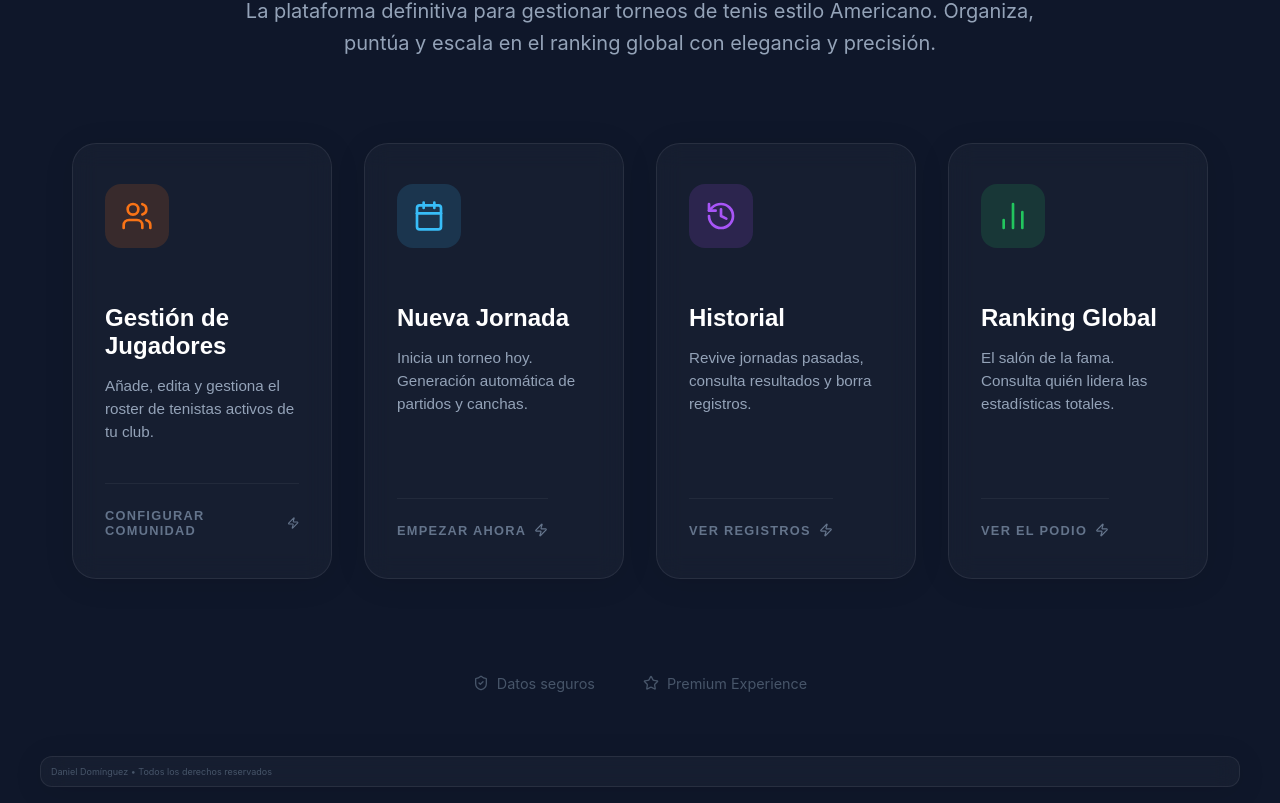
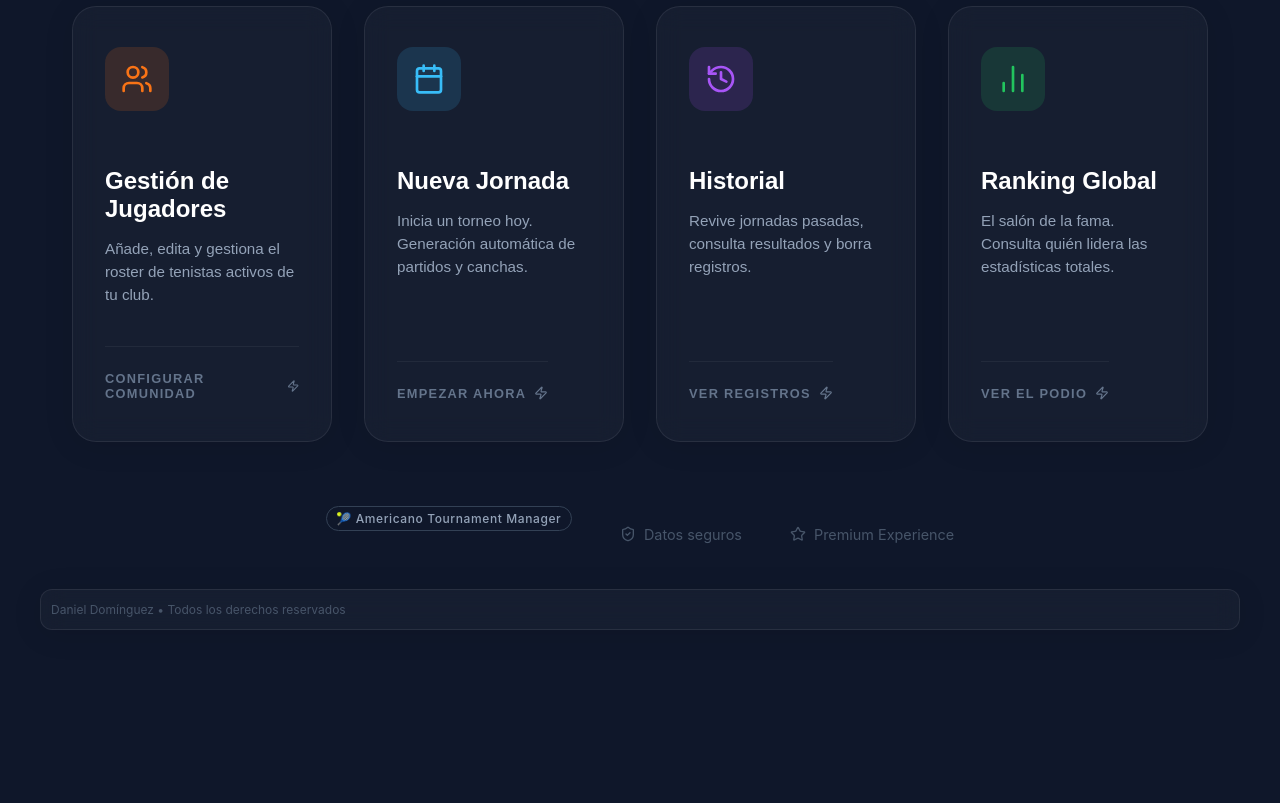
Before and after one commit to danield1969/americano-app, a React (Vite) app in the folder client/: page / in a window 1280 px wide. Shown: the part 462-1265 px from the top of the page. After the commit the page ends 1108 px from the top, so only its background shows below. Built offline with nearby package versions, Linux system fonts and the light colour scheme.

Commit message:
Cambios varios de css en Home entre otros

```diff
--- a/client/src/App.css
+++ b/client/src/App.css
@@ -194,12 +194,13 @@ nav {
 }
 
 .footer-content {
+  margin-top: 10px;
   display: flex;
   align-items: center;
 }
 
 .footer-derechos {
-  font-size: 9px;
+  font-size: 12px;
   color: #475569;
   padding-left: 10px;
 }
--- a/client/src/components/Home.css
+++ b/client/src/components/Home.css
@@ -1,10 +1,10 @@
 .home-container {
   max-width: 1200px;
   margin: 0 auto;
-  padding: 4rem 2rem;
+  padding: 1rem 2rem;
   display: flex;
   flex-direction: column;
-  gap: 4rem;
+  gap: 2rem;
   min-height: calc(100vh - 100px);
 }
 
@@ -240,7 +240,6 @@
 
   .home-container {
     padding: 2rem 1rem;
-    gap: 2rem;
   }
 
   .main-actions-grid {
--- a/client/src/components/Home.tsx
+++ b/client/src/components/Home.tsx
@@ -10,13 +10,12 @@ export default function Home({ onNavigate }: HomeProps) {
     <div className="home-container">
       <section className="hero-section">
         <div className="hero-content">
-          <div className="badge animate-fade-in">🎾 Americano Tournament Manager</div>
           <h1 className="hero-title animate-slide-up">
             Eleva tu juego al <span className="text-gradient">siguiente nivel</span>
           </h1>
           <p className="hero-subtitle animate-slide-up-delay">
             La plataforma definitiva para gestionar torneos de tenis estilo Americano.
-            Organiza, puntúa y escala en el ranking global con elegancia y precisión.
+            <br />Organiza, puntúa y escala en el ranking global con elegancia y precisión.
           </p>
         </div>
       </section>
@@ -80,6 +79,7 @@ export default function Home({ onNavigate }: HomeProps) {
       </div>
 
       <footer className="home-footer animate-fade-in">
+        <div className="badge animate-fade-in">🎾 Americano Tournament Manager</div>
         <div className="footer-item">
           <ShieldCheck size={16} /> <span>Datos seguros</span>
         </div>
--- a/client/src/components/TournamentSetup.css
+++ b/client/src/components/TournamentSetup.css
@@ -1,5 +1,5 @@
 .setup-container {
-  max-width: 600px;
+  max-width: 900px;
   margin: 0 auto;
   padding: 1.5rem;
 }
@@ -85,7 +85,7 @@
 
 .checklist-grid {
   display: grid;
-  grid-template-columns: repeat(auto-fill, minmax(130px, 1fr));
+  grid-template-columns: repeat(auto-fill, minmax(200px, 1fr));
   gap: 0.4rem;
   max-height: 300px;
   overflow-y: auto;
```
